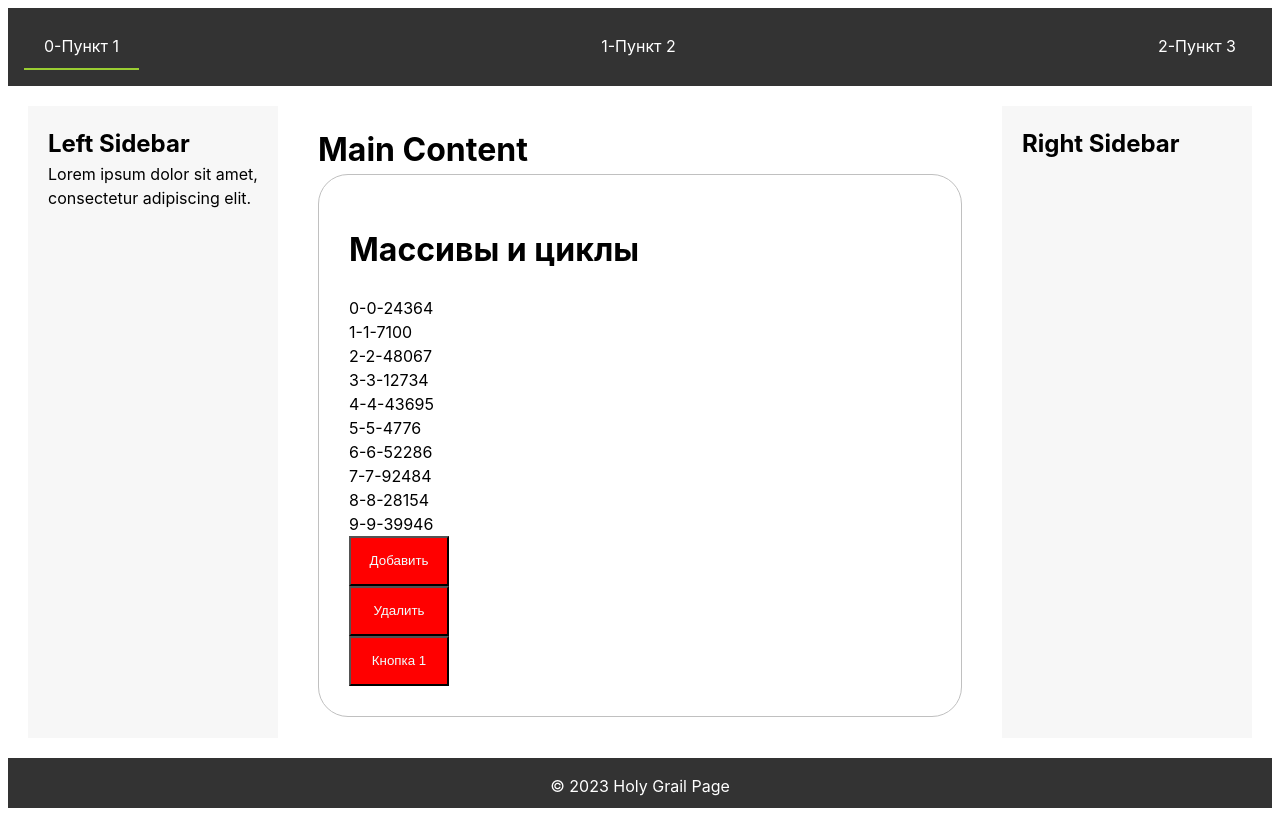
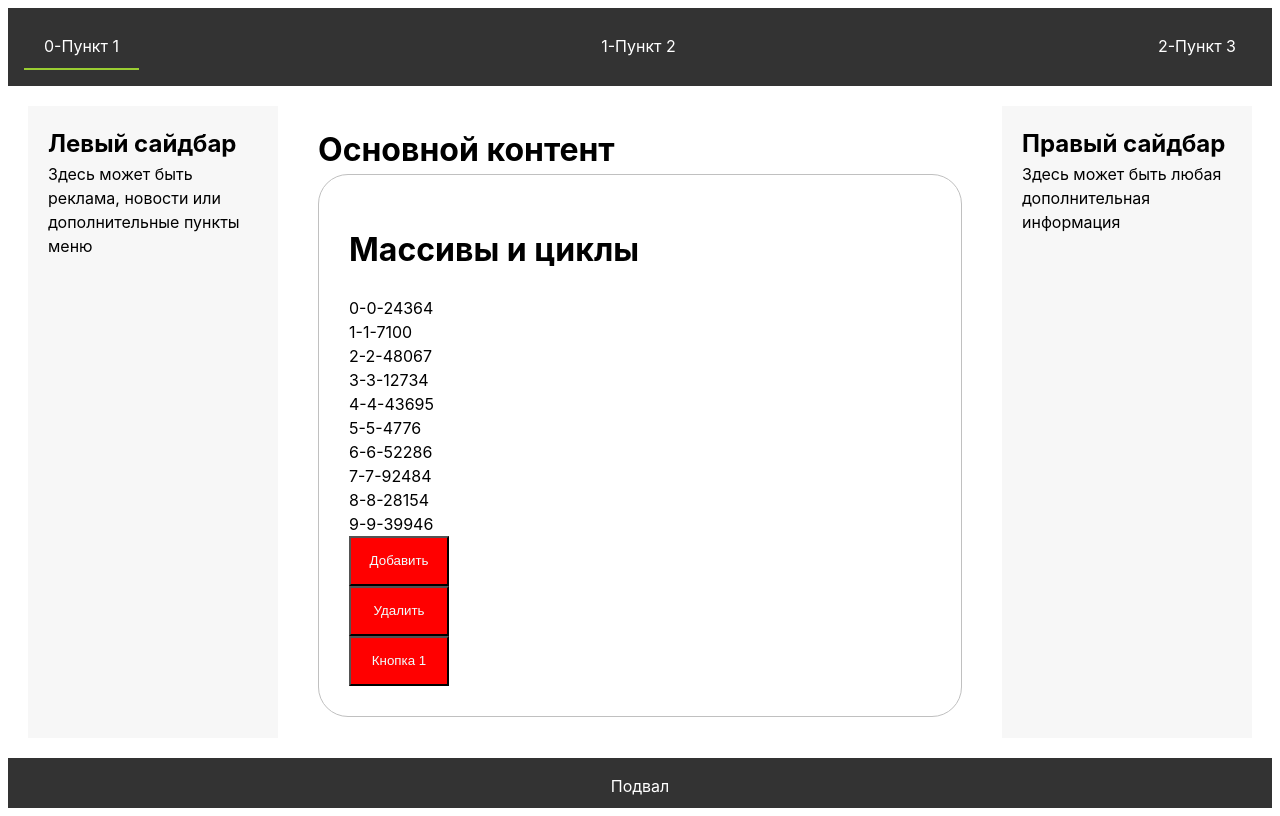
Before and after one commit to vlakondra/svelte_01, a Svelte app: page / in a window 1280 px wide. Built offline with nearby package versions, Linux system fonts and the light colour scheme.

Commit message:
clearing

```diff
--- a/src/App.svelte
+++ b/src/App.svelte
@@ -1,31 +1,29 @@
 <script>
-import Comp1 from './lib/Comp1.svelte'
-import Comp2 from './lib/Comp2.svelte'
-import Comp3 from './lib/Comp3.svelte'
-import TopMenu  from './lib/TopMenu.svelte';
+  import Comp1 from "./lib/Comp1.svelte";
+  import Comp2 from "./lib/Comp2.svelte";
+  import Comp3 from "./lib/Comp3.svelte";
+  import TopMenu from "./lib/TopMenu.svelte";
 
-
-import DetectMessage from './lib/Detector.svelte'
+  import DetectMessage from "./lib/Detector.svelte";
 
   //Массив объектов, содержащий ссылки на 3 компонента
   const options = [
-		{  component: Comp1 },
-		{  component: Comp2 },
-    {  component: Comp3 },
+    { component: Comp1 },
+    { component: Comp2 },
+    { component: Comp3 },
   ];
 
   let selected = options[0]; //компонент по умолчанию
-  let active_item = 0
+  let active_item = 0;
 
   /**
    * @param {number} idcomp
    */
-  function SelectComp(idcomp){
+  function SelectComp(idcomp) {
     //Функция вызывается из верхнего меню и определяет
     //выбранный пользователем компонент
-     selected = options[idcomp]
-     active_item = idcomp
-
+    selected = options[idcomp];
+    active_item = idcomp;
   }
 
   let current_message;
@@ -33,15 +31,15 @@ const options = [
   /**
    * @param {string} mess - текст сообщения
    */
-  function SendMessage(mess){
+  function SendMessage(mess) {
     //функция вызывается из компонентов Comp1, Comp2 и Comp3
     //Каждый из них формирует свое сообщение, к-е передается
     //через аргумент mess  и определяет переменную current_message.
     //Current_message передается в компонент Detector через prop messagefrom
-     current_message = mess
-     clicked = true
+    current_message = mess;
+    clicked = true;
     setTimeout(() => {
-      clicked = false
+      clicked = false;
     }, 200);
   }
 
@@ -49,24 +47,21 @@ let clicked = false;
 </script>
 
 <main>
-
   <div class="holy-grail">
-
     <header>
       <nav>
-      <TopMenu {SelectComp} act_idx={active_item}/>
+        <TopMenu {SelectComp} act_idx={active_item} />
       </nav>
     </header>
 
     <div class="container">
-
       <div class="left-sidebar">
-      <h2>Left Sidebar</h2>
-      <p>Lorem ipsum dolor sit amet, consectetur adipiscing elit.</p>
+        <h2>Левый сайдбар</h2>
+        <p>Здесь может быть реклама, новости или дополнительные пункты меню</p>
       </div>
 
       <div class="main-content">
-      <h1>Main Content</h1>
+        <h1>Основной контент</h1>
 
         <!-- Динамические компоненты -->
         <svelte:component
@@ -74,23 +69,17 @@ let clicked = false;
           app_function={SendMessage}
         />
 
-         <div>
-
-      </div>
-
       </div>
       <div class="right-sidebar">
-      <!-- Right sidebar content -->
-      <h2>Right Sidebar</h2>
-      <DetectMessage messagefrom={current_message}/>
+        <h2>Правый сайдбар </h2>
+        <!-- <DetectMessage messagefrom={current_message} /> -->
+         Здесь может быть любая дополнительная информация
       </div>
     </div>
     <footer>
-    <!-- Footer content -->
-    <p>&copy; 2023 Holy Grail Page</p>
+      <p>Подвал</p>
     </footer>
   </div>
-
 </main>
 
 <style>
@@ -101,13 +90,11 @@ let clicked = false;
     font-weight: 400;
   }
 
-
   * {
     box-sizing: border-box;
     margin: 0;
     padding: 0;
   }
-
 
   .holy-grail {
     display: flex;
@@ -121,23 +108,6 @@ header {
     padding: 1em;
     text-align: center;
   }
-
-/* header nav ul {
-  list-style: none;
-  margin: 0;
-  padding: 0;
-  display: flex;
-  justify-content: space-between;
-}
-
-header nav li {
-  margin-right: 20px;
-}
-
-header nav a {
-  color: #fff;
-  text-decoration: none;
-} */
 
   .container {
     display: flex;
@@ -176,15 +146,17 @@ footer {
     margin-top: auto;
   }
 
-/* Responsive styles */
+  /* Медиа-запросы - обеспечение респонсивности */
   @media (max-width: 1200px) {
-  .left-sidebar, .right-sidebar {
+    .left-sidebar,
+    .right-sidebar {
       flex: 0 0 200px;
     }
   }
 
   @media (max-width: 992px) {
-  .left-sidebar, .right-sidebar {
+    .left-sidebar,
+    .right-sidebar {
       flex: 0 0 150px;
     }
   }
@@ -193,7 +165,8 @@ footer {
     .container {
       flex-direction: column;
     }
-  .left-sidebar, .right-sidebar {
+    .left-sidebar,
+    .right-sidebar {
       max-width: 100%;
       margin: 20px 0;
     }
```
Lines whose indentation alone changed are shown as unchanged.
